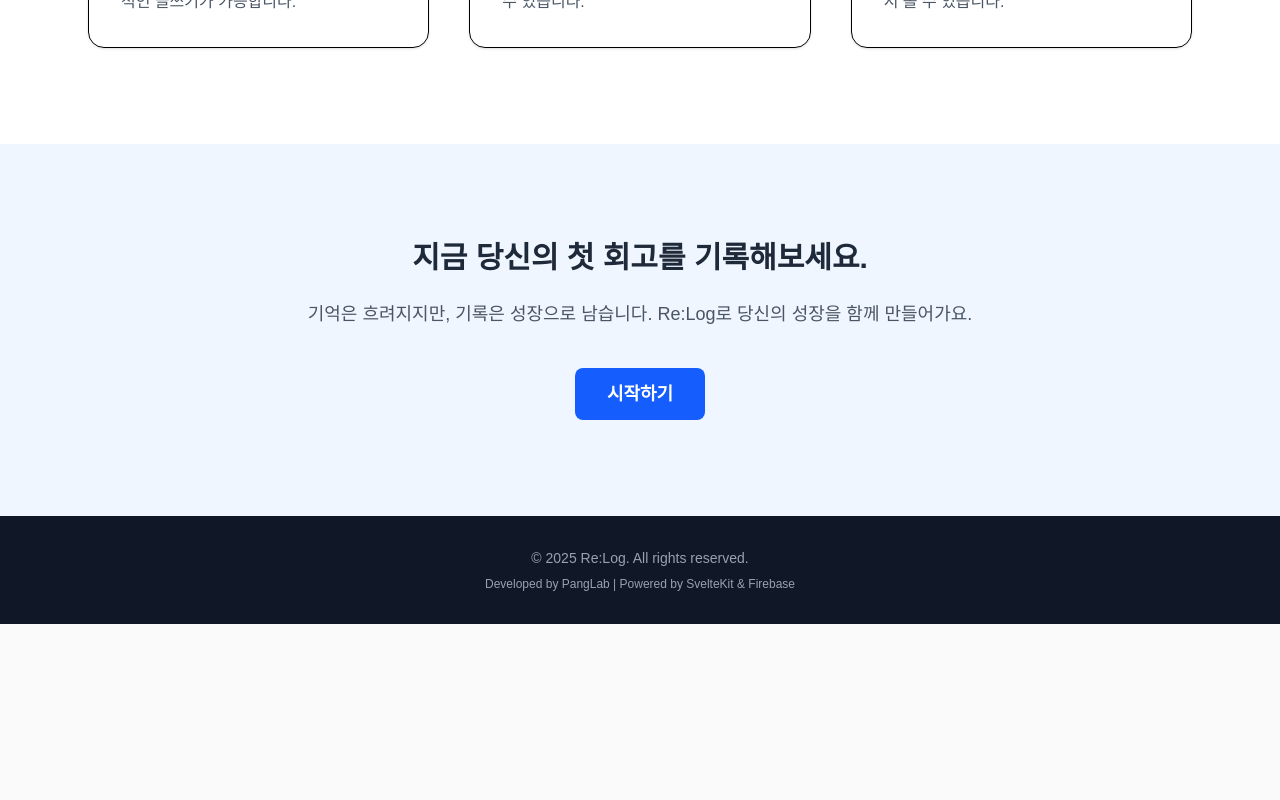
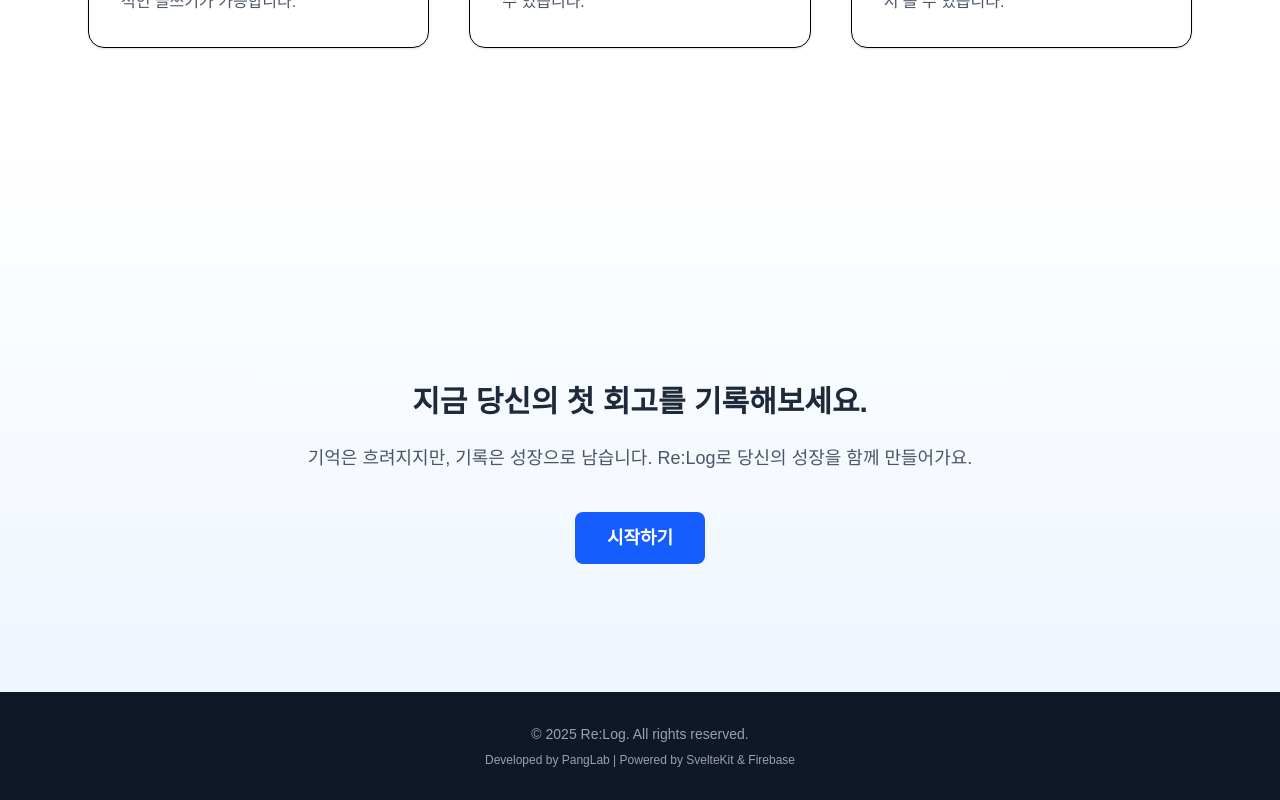
Before and after one commit to PangilProject/re-log, a SvelteKit app: page / in a window 1280 px wide. Shown: the part 899-1699 px from the top of the page. Before the commit the page ends 1523 px from the top, so only its background shows below. Built offline with nearby package versions, Linux system fonts and the light colour scheme.

Commit message:
style : update section style
마지막 CTA 부분에 대한 section의 배경색을 linear 그라디언트로 주어 통일성을 수정하였습니다.

```diff
--- a/src/routes/(public)/+page.svelte
+++ b/src/routes/(public)/+page.svelte
@@ -73,7 +73,7 @@
 		</section>
 
 		<!-- 3️⃣ 마무리 CTA -->
-		<section class="bg-blue-50 px-4 py-24 text-center">
+		<section class="bg-linear-to-b from-white to-blue-50 px-4 py-32 pt-60 text-center">
 			<h3 class="mb-6 text-3xl font-bold text-gray-800">지금 당신의 첫 회고를 기록해보세요.</h3>
 			<p class="mb-10 text-lg text-gray-600">
 				기억은 흐려지지만, 기록은 성장으로 남습니다. Re:Log로 당신의 성장을 함께 만들어가요.
```
